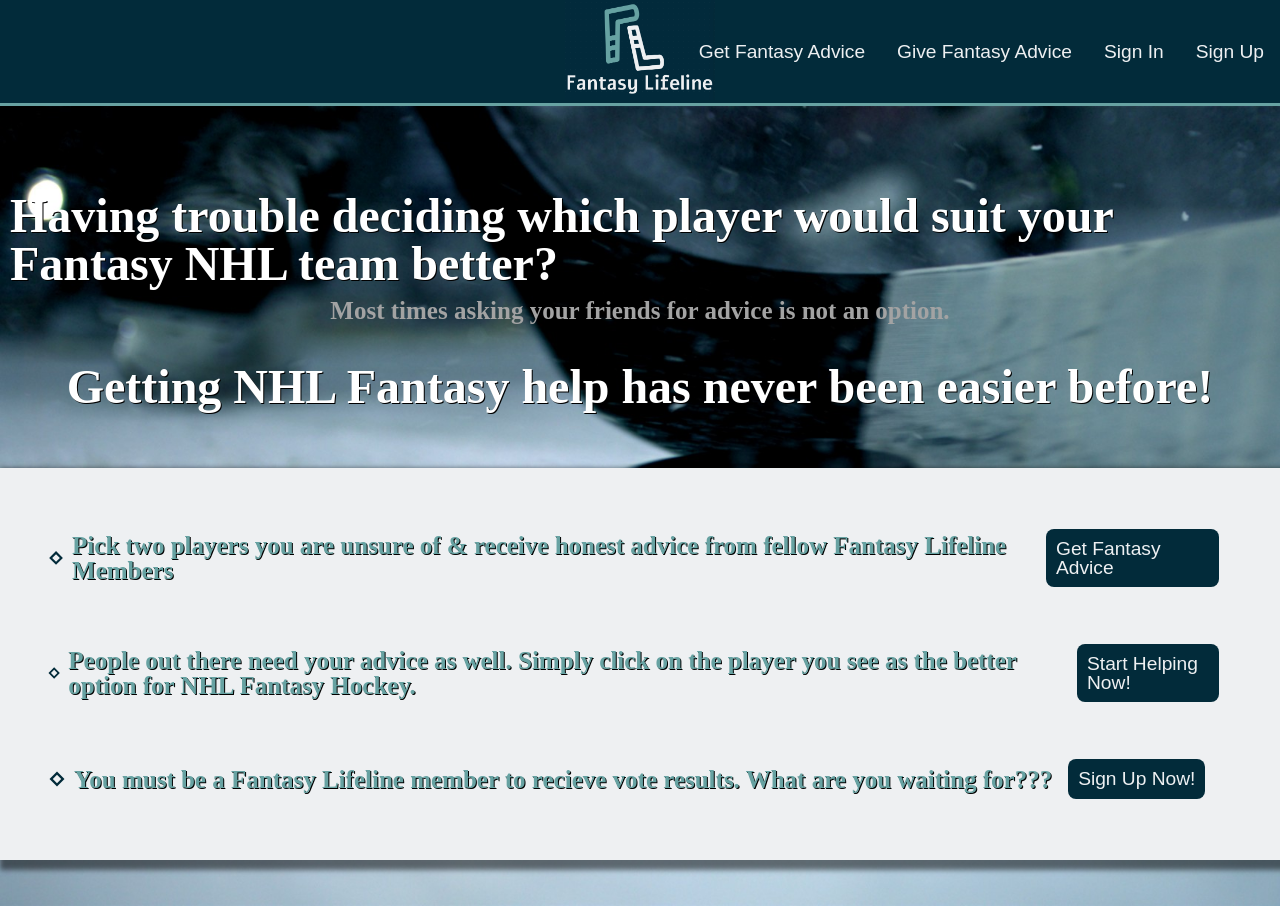
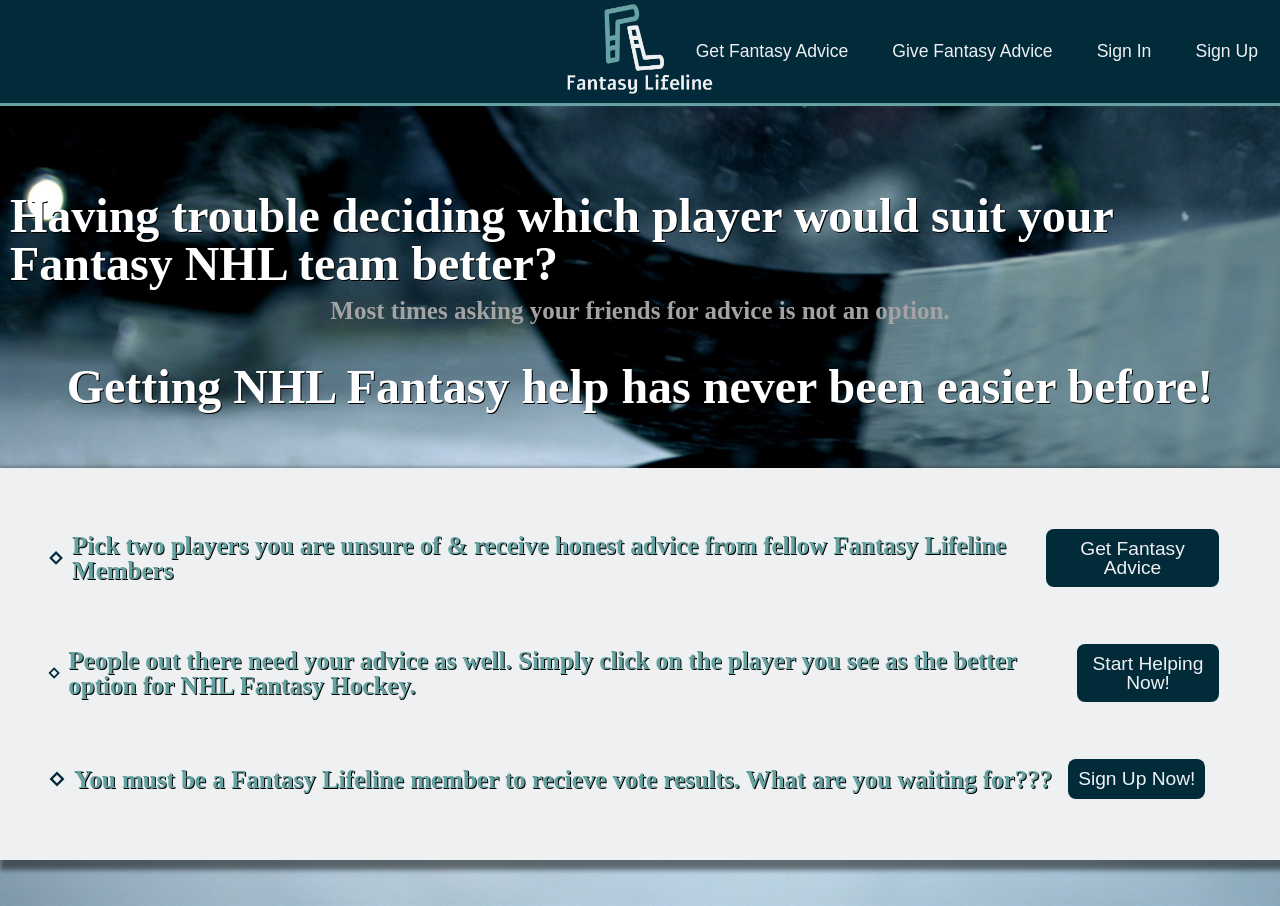
Before and after one commit to daniel-sciortino/Fantasy-Lifeline, a React (Create React App) app in the folder client/: page / in a window 1280 px wide. Built offline with nearby package versions, Linux system fonts and the light colour scheme.

Commit message:
Touch ups

```diff
--- a/client/src/components/Header.js
+++ b/client/src/components/Header.js
@@ -67,11 +67,10 @@ const Logo = styled.img`
   margin-right: auto;
   height: 100px;
   width: 150px;
-  /* border: solid 3px #67a2a2;  */
 `;
 
 const StyledNavLink = styled(NavLink)`
-  font-size: 1.2rem;
+  font-size: 1.1rem;
   margin: 1rem;
   text-decoration: none;
   color: var(--secondary-bg-color);
@@ -79,13 +78,18 @@ const StyledNavLink = styled(NavLink)`
   display: flex;
   align-items: center;
   position: relative;
+  border: 1px solid transparent;
+  /* padding-top:10px;
+  padding-bottom:10px; */
+  padding: 12px 5px 12px 5px;
 
   &&:hover {
     border: 1px solid var(--outline-color);
     border-radius: 5px;
-    padding: 10px;
+
     text-shadow: 0 0 1px white;
     align-items: center;
+    padding: 12px 5px 12px 5px;
   }
 `;
 
--- a/client/src/components/Home.js
+++ b/client/src/components/Home.js
@@ -120,6 +120,8 @@ const StyledLink = styled(Link)`
   display: flex;
   align-items: center;
   position: relative;
+  justify-content:center;
+  text-align: center;
 `;
 
 export default Home;
```
